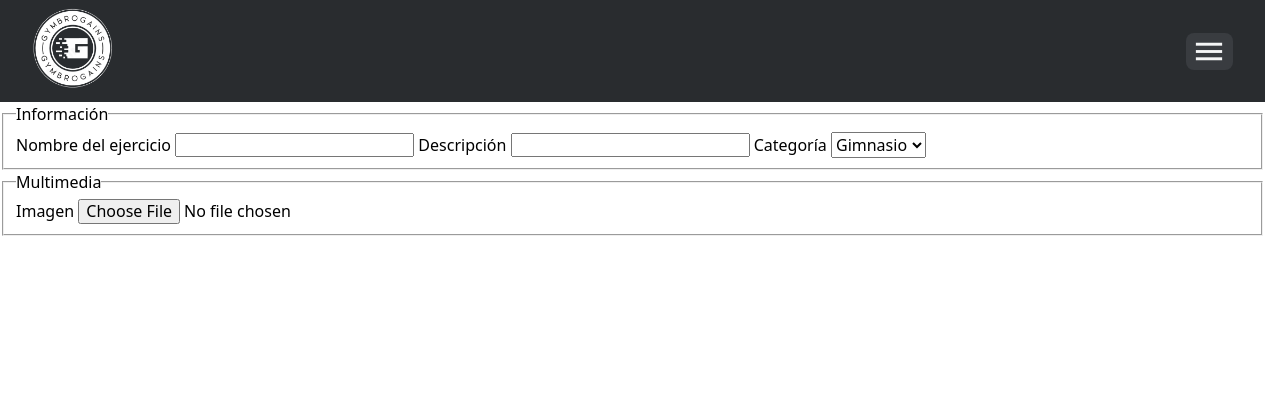
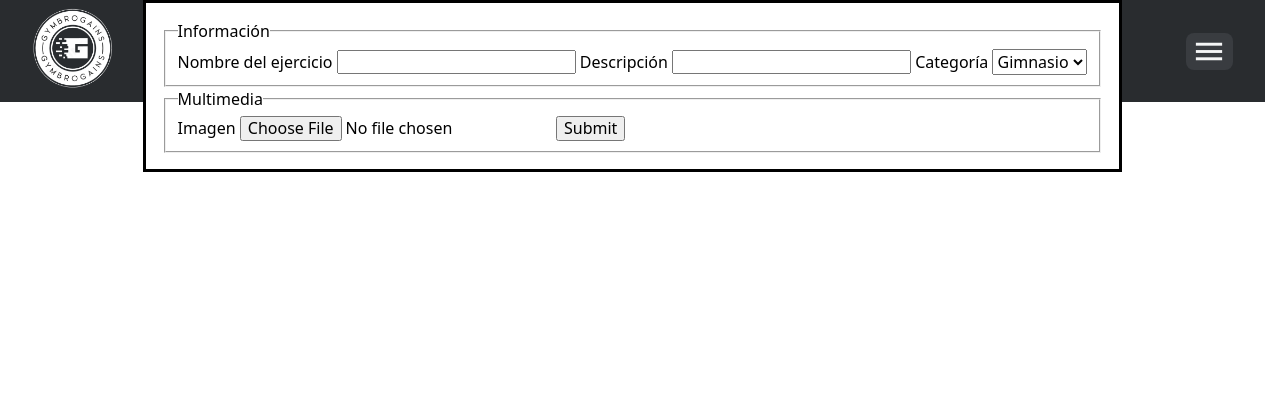
Before and after one commit to armandodev/gymbrogains, a PHP site: page /admin/exercises.php in a window 1280 px wide. Shown: the top 420 px of the page. Run offline with PHP 8.4, Linux system fonts and the light colour scheme.

Commit message:
Add modal form for inserting exercises

```diff
--- a/admin/exercises.php
+++ b/admin/exercises.php
@@ -17,6 +17,46 @@
 </head>
 
 <body>
+  <dialog class="modal" id="modal-form" open>
+    <form action="./" id="insert-exercise" class="form">
+      <fieldset class="fieldset">
+        <legend class="legend">Información</legend>
+
+        <label class="form-label">
+          Nombre del ejercicio
+          <input type="text" class="exercise-input">
+        </label>
+
+        <label class="form-label">
+          Descripción
+          <input type="text" class="form-input">
+        </label>
+
+        <label class="form-label">
+          Categoría
+          <select class="select-category form-select">
+            <option value="Gimnasio">Gimnasio</option>
+            <option value="Calistenia">Calistenia</option>
+          </select>
+        </label>
+      </fieldset>
+
+      <fieldset class="fieldset">
+        <legend class="legend">
+          Multimedia
+        </legend>
+
+        <label class="form-label">
+          Imagen
+          <input type="file" class="form-input">
+        </label>
+        <label class="form-label">
+          <input type="submit" class="form-input">
+        </label>
+      </fieldset>
+    </form>
+  </dialog>
+
   <header>
     <div class="header-container">
       <div class="header-logo">
--- a/admin/index.php
+++ b/admin/index.php
@@ -147,6 +147,7 @@
     <footer>
       <div class="footer-bottom">
         <p>&copy; 2023 Gymbrogains</p>
+        <p>Delaimy es trap</p>
       </div>
     </footer>
 
```
Also changed, not shown: other parts of admin/exercises.php (+6 -33 lines), admin/css/exercises.css (+13 -0 lines).
